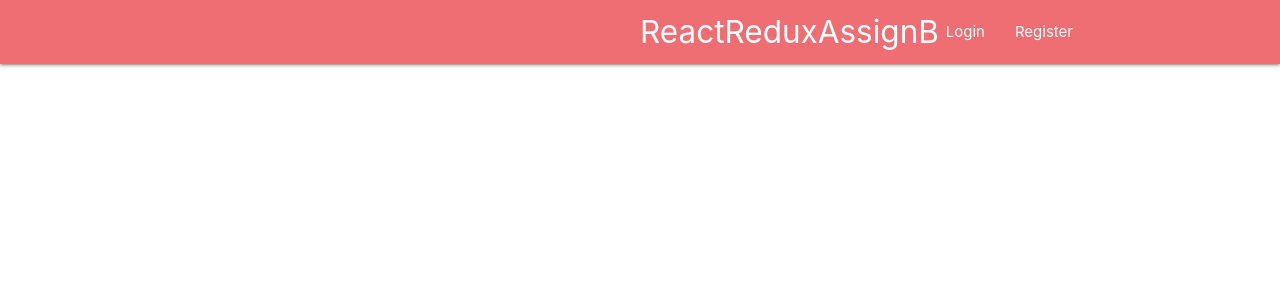
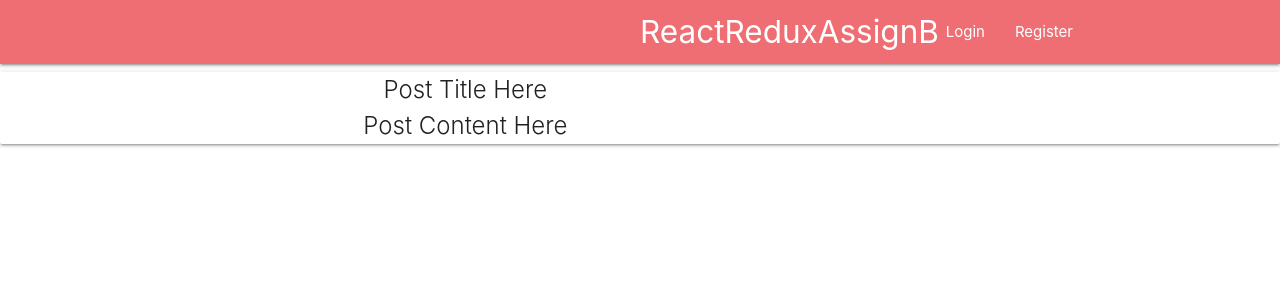
Before and after one commit to aghos4306/react-redux-firebase-social-med, a React (Create React App) app: page / in a window 1280 px wide. Shown: the top 300 px of the page. Built offline with nearby package versions, Linux system fonts and the light colour scheme.

Commit message:
PostSummary created and imported into AllPosts, AllPosts imp into Feeds, Feeds imported into App js

```diff
--- a/src/App.js
+++ b/src/App.js
@@ -5,6 +5,8 @@ import NavigationBar from './Components/Layout/NavigationBar';
 import LogIn from './Components/Auth/Login';
 import Register from './Components/Auth/Register';
 import PostDetails from './Components/Posts/PostDetails';
+import Feeds from './Components/HomePage/Feeds';
+import LogOut from './Components/Auth/LogOut';
 
 function App() {
   return (
@@ -13,8 +15,10 @@ function App() {
         <NavigationBar />
         <Switch>
           <Route exact path="/login" component={LogIn}></Route>
+          <Route exact path="/logout" component={LogOut}></Route>
           <Route exact path="/register" component={Register}></Route>
           <Route exact path="/post/:id" component={PostDetails}></Route>
+          <Route exact path="/" component={Feeds}></Route>
         </Switch>
       </div>
     </Router>
--- a/src/Components/Auth/LogOut.js
+++ b/src/Components/Auth/LogOut.js
@@ -0,0 +1,9 @@
+import React from 'react';
+
+class Register extends React.Component {
+  return() {
+    this.render(<div className="container">LogOut</div>);
+  }
+}
+
+export default Register;
--- a/src/Components/HomePage/Feeds.js
+++ b/src/Components/HomePage/Feeds.js
@@ -0,0 +1,6 @@
+import React from 'react';
+import AllPosts from '../Posts/AllPosts';
+
+const Feeds = () => <AllPosts></AllPosts>;
+
+export default Feeds;
--- a/src/Components/Posts/AllPosts.js
+++ b/src/Components/Posts/AllPosts.js
@@ -0,0 +1,10 @@
+import React from 'react';
+import PostSummary from './PostSummary';
+
+class AllPosts extends React.Component {
+  render() {
+    return <PostSummary></PostSummary>;
+  }
+}
+
+export default AllPosts;
--- a/src/Components/Posts/PostSummary.js
+++ b/src/Components/Posts/PostSummary.js
@@ -0,0 +1,14 @@
+import React from 'react';
+
+class PostSummary extends React.Component {
+  render() {
+    return (
+      <div className="card post">
+        <div className="card-title">Post Title Here</div>
+        <div className="card-title">Post Content Here</div>
+      </div>
+    );
+  }
+}
+
+export default PostSummary;
```
